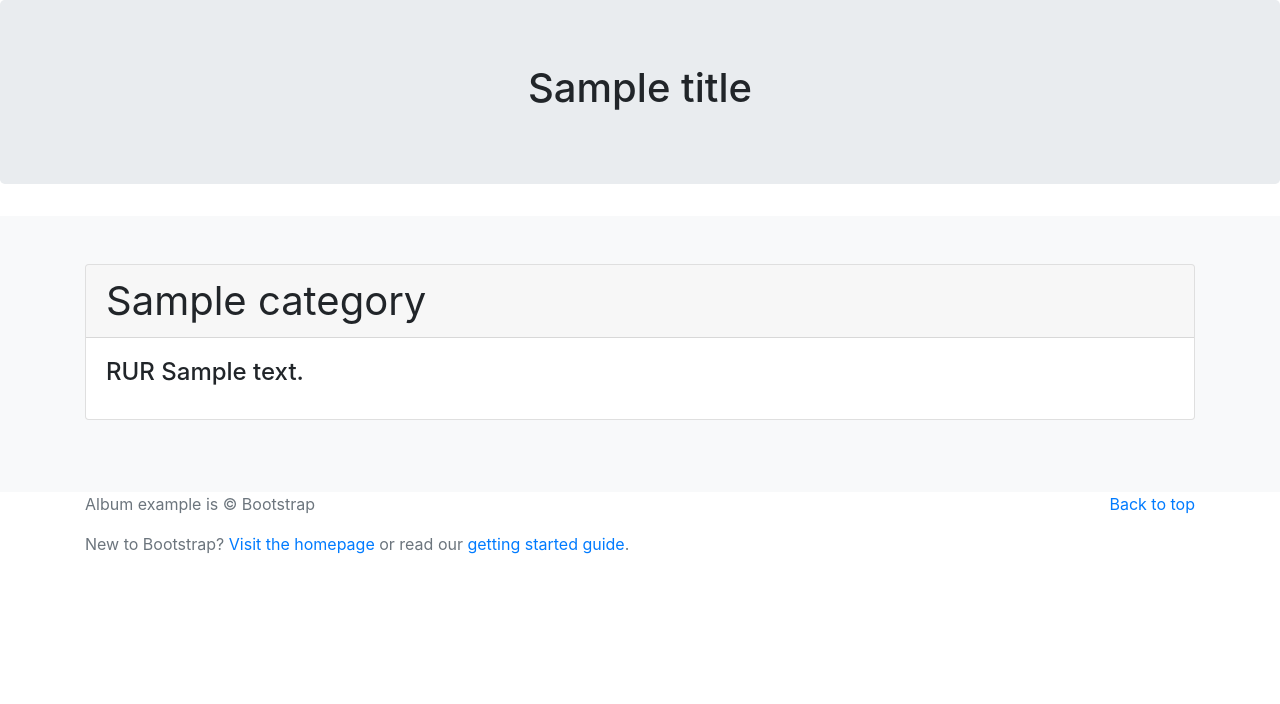
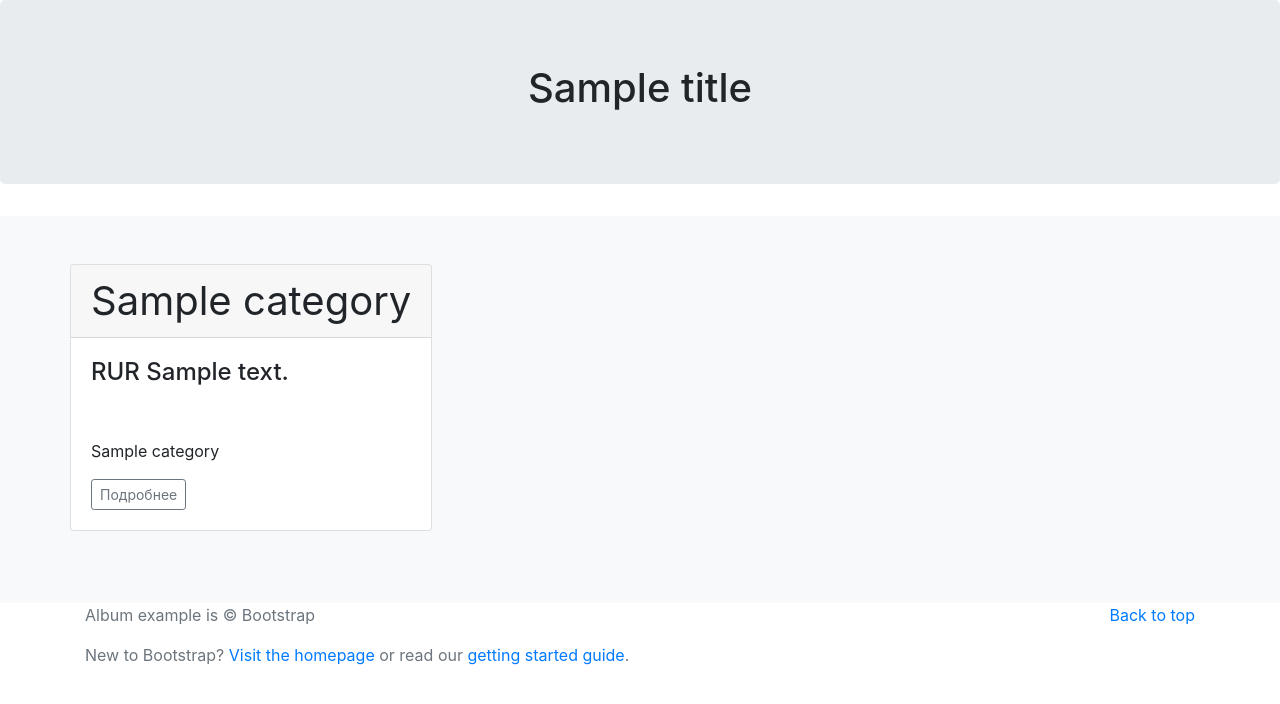
Before and after one commit to elenapronichkina/project_19.2, a Django app: template catalog/templates/catalog/product.html in a window 1280 px wide. Shown: the part 56-760 px from the top of the page. Run offline with Django 4.2, Linux system fonts and the light colour scheme; tables that the repository leaves empty hold one stand-in row (values such as "Sample post"); the template is opened without the code that fills it: values that come from a table or form of the project are taken from there, most other values are stand-ins (such as "Sample title", 1, 10 or a date in 2020); some libraries are stand-ins or nearby versions.

Commit message:
add code

```diff
--- a/catalog/templates/catalog/product.html
+++ b/catalog/templates/catalog/product.html
@@ -3,7 +3,7 @@
 {% load my_tags %}
 
 {% block content %}
-
+    <div class="row">
         {% for object in object_list %}
             <div class="card mb-4 box-shadow">
                 <div class="card-header">
@@ -12,7 +12,17 @@
                 <div class="card-body">
                     <h4 class="card-title pricing-card-title">RUR {{ object.description }}</h4>
                 </div>
+                <div class="card-body">
+                    <p class="card-text">{{object.name}}</p>
+                    <div class="d-flex justify-content-between align-items-center">
+                        <div class="btn-group">
+                            <a href="{% url 'catalog:product' object.pk %}" type="button"
+                               class="btn btn-sm btn-outline-secondary">Подробнее</a>
+                        </div>
+                        <small class="text-muted"></small>
+                    </div>
+                </div>
             </div>
         {% endfor %}
-
+    </div>
 {% endblock %}
--- a/catalog/urls.py
+++ b/catalog/urls.py
@@ -9,5 +9,5 @@ urlpatterns = [
     path('', index),
     path('contacts/', index_contacts),
     path('products/', index_product),
-    path('product/int:pk/', product, name='product'),
+    path('product/<int:pk>/', product, name='product'),
 ]
--- a/catalog/views.py
+++ b/catalog/views.py
@@ -32,6 +32,6 @@ def product(request, pk):
     category = Category.objects.get(pk=pk)
     data = {
         'object_list': Product.objects.filter(category2=pk),
-        'title': f'продукт категории {category.name}'
+        'title': f'продукты категории {category.name}',
     }
     return render(request, 'catalog/product.html', data)
```
Lines whose indentation alone changed are shown as unchanged.
